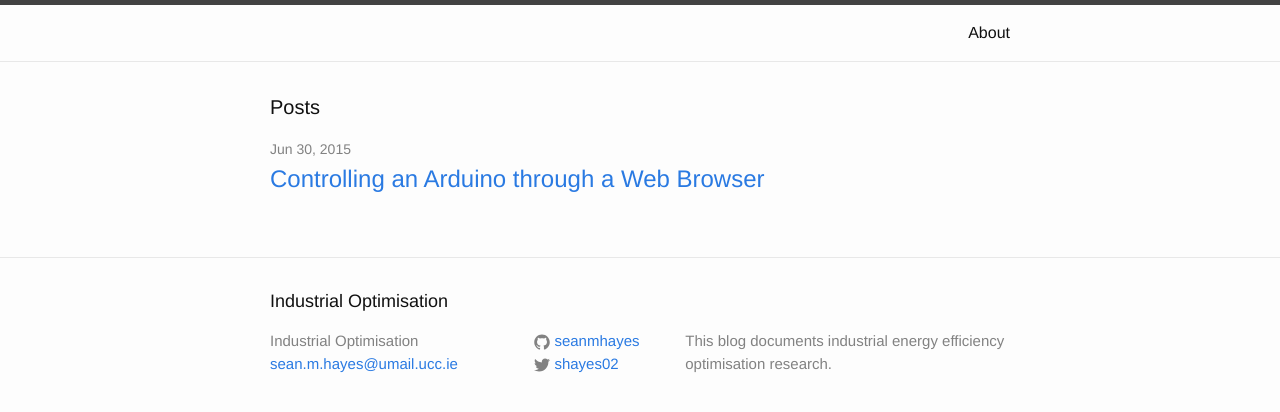
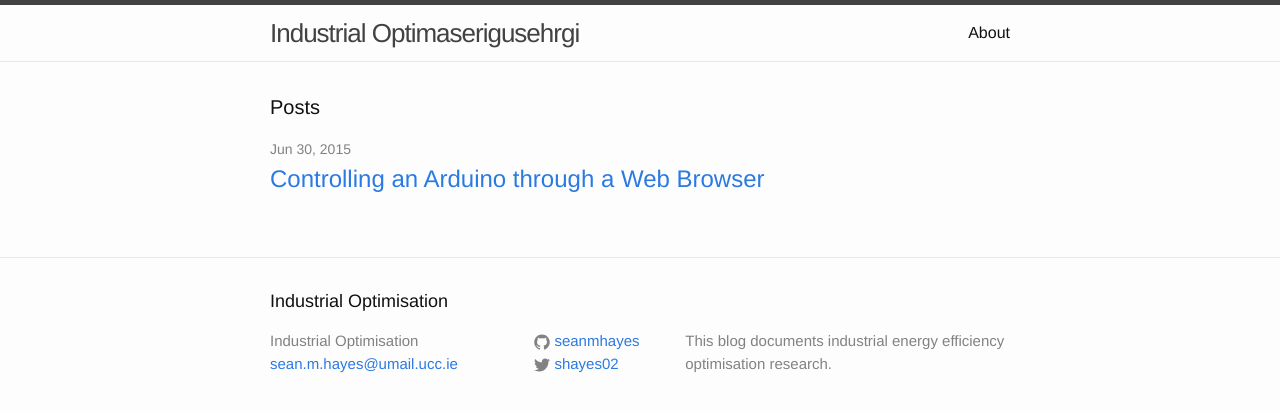
Before and after one commit to seanmhayes/seanmhayes.github.io, a Jekyll site: the page built from index.html, in a window 1280 px wide. Shown: the top 412 px of the page. Built offline with Jekyll 4.4.1, drawn with Linux system fonts in a browser that asks for light colours.

Commit message:
new header

```diff
--- a/_includes/header.html
+++ b/_includes/header.html
@@ -3,7 +3,7 @@
   <div class="wrapper">
 
     <!-- <a class="site-title" href="{{ site.baseurl }}/">{{ site.title }}</a> -->
-    <a class="site-title" href="{{ http://indoptim.ie }}/">{{ Industrial Optimaserigusehrgi }}</a>
+    <a class="site-title" href="http://indoptim.ie/"> Industrial Optimaserigusehrgi </a>
 
     <nav class="site-nav">
       <a href="#" class="menu-icon">
```
